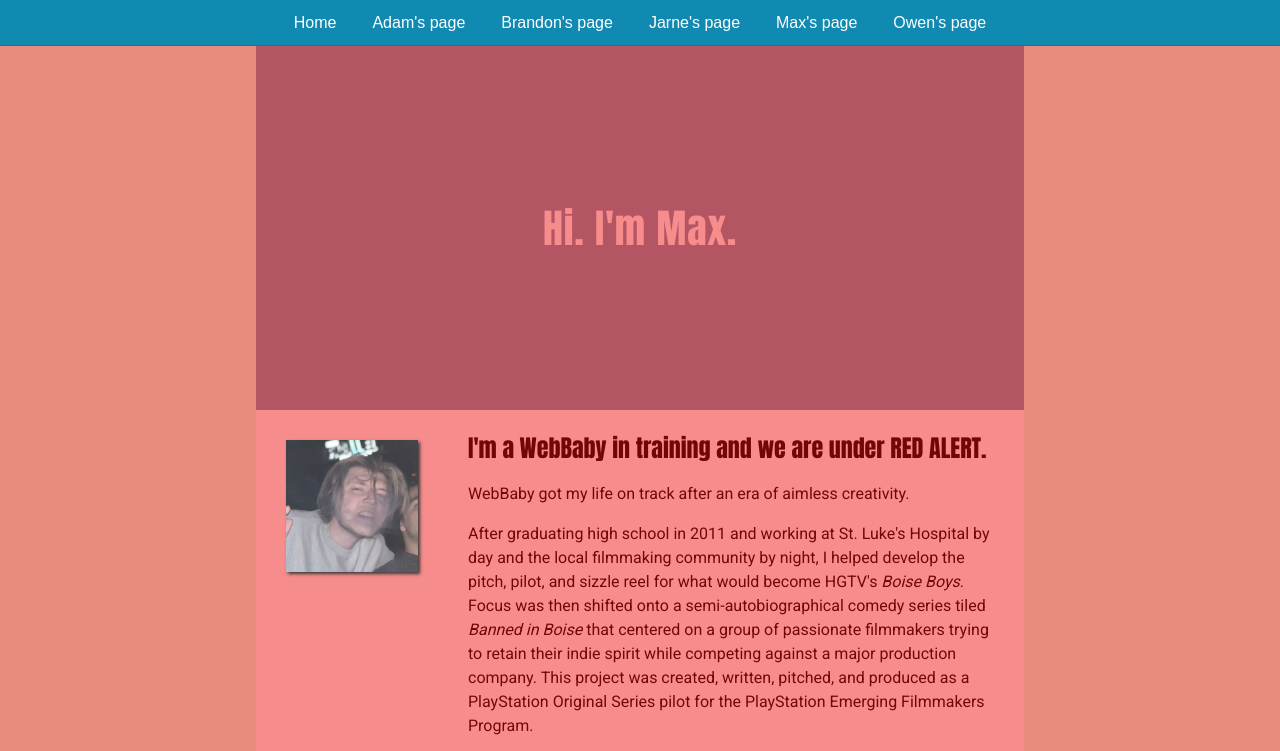
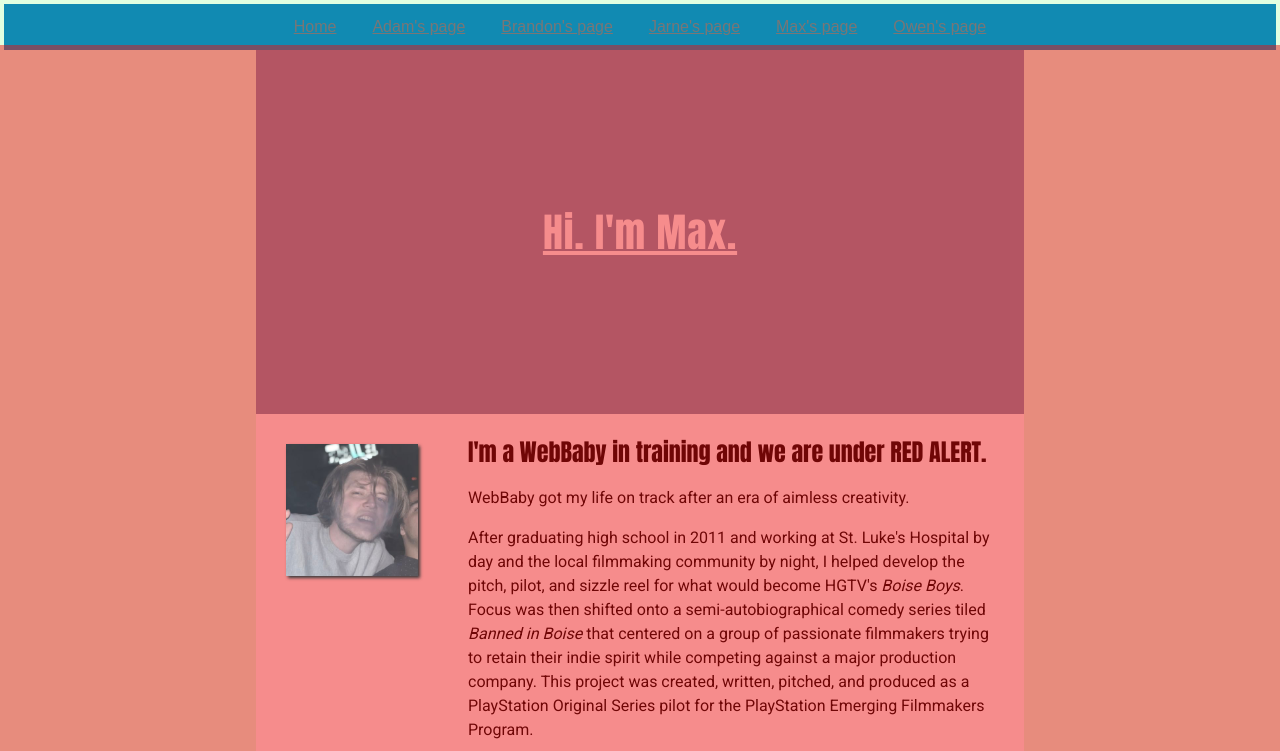
Before and after one commit to MaxCannonWF/MaxCannonWF.github.io, a plain HTML site: page max.html in a window 1280 px wide. Shown: the top 751 px of the page. Drawn offline with Linux system fonts and the light colour scheme; a web font is replaced by a local one.

Commit message:
10 style.css changes
body-padding, margin
li a: color, padding, text-decor
.top: text-decor
#Brandon: bg color, text-decor
.image: pos, justify, align

```diff
--- a/styles.css
+++ b/styles.css
@@ -1,7 +1,7 @@
 body{
     background-color:#e1ffe1;
-    padding:0px;
-    margin:0px;
+    padding:2px;
+    margin:2px;
 }
 .navigation{
     margin: 0;
@@ -53,10 +53,10 @@ h2{
 
 li a {
 display: block;
-color: white;
+color: rgb(121, 118, 118);
 text-align: center;
 padding: 14px 16px;
-text-decoration: none;
+text-decoration: underline;
 font-family: Arial, Helvetica, sans-serif;
 }
 
@@ -96,10 +96,11 @@ font-family: Arial, Helvetica, sans-serif;
 .top{
     grid-area:top;
     display:flex;
-    justify-content: center;
-    align-content:center;
+    justify-content: right;
+    align-content:left;
     color:rgb(255, 255, 255);
     background-color: rgb(128, 149, 177);
+    text-decoration: underline;
 }
 
 #Adam .top::after{
@@ -118,6 +119,9 @@ font-family: Arial, Helvetica, sans-serif;
 .image{
     grid-area:image;
     padding:20px;
+    position: auto;
+    justify-content: left;
+    align-content: left;
 }
 .image img{
     box-shadow:2px 2px 3px rgb(59, 59, 59);
@@ -178,7 +182,7 @@ aside{
 }
 
 #Brandon{
-    background-color: rgb(255, 255, 255);
+    background-color: rgb(244, 245, 233);
     width:60vw;
     min-height: 75vh;
     margin:auto;
@@ -193,6 +197,8 @@ aside{
         "image content content"
         "image bottom bottom";
 }
+
+
 @keyframes colorchange {
     from {background-color: rgb(167, 40, 40);}
     to {background-color: rgb(128, 149, 177);}
```
